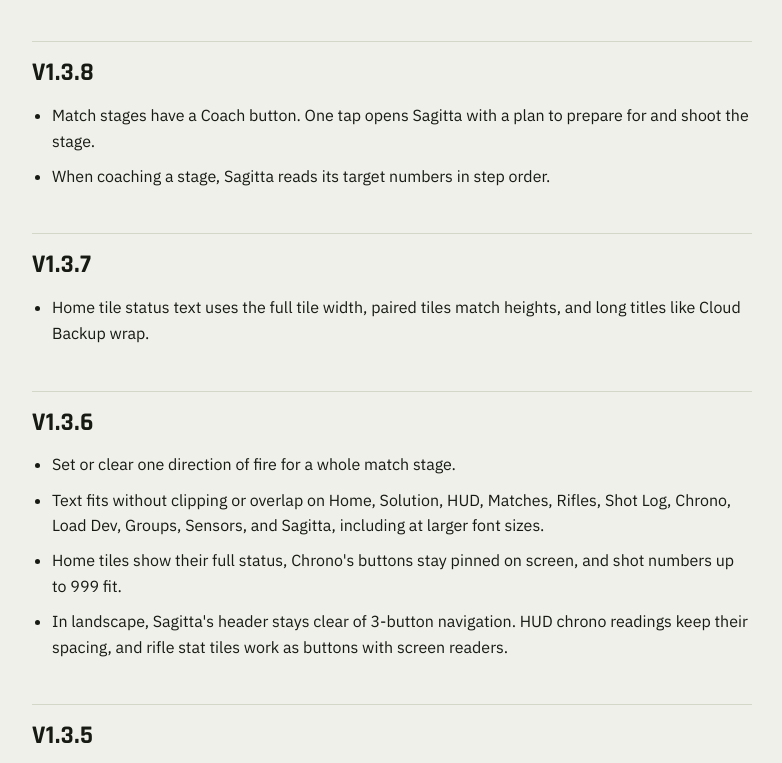
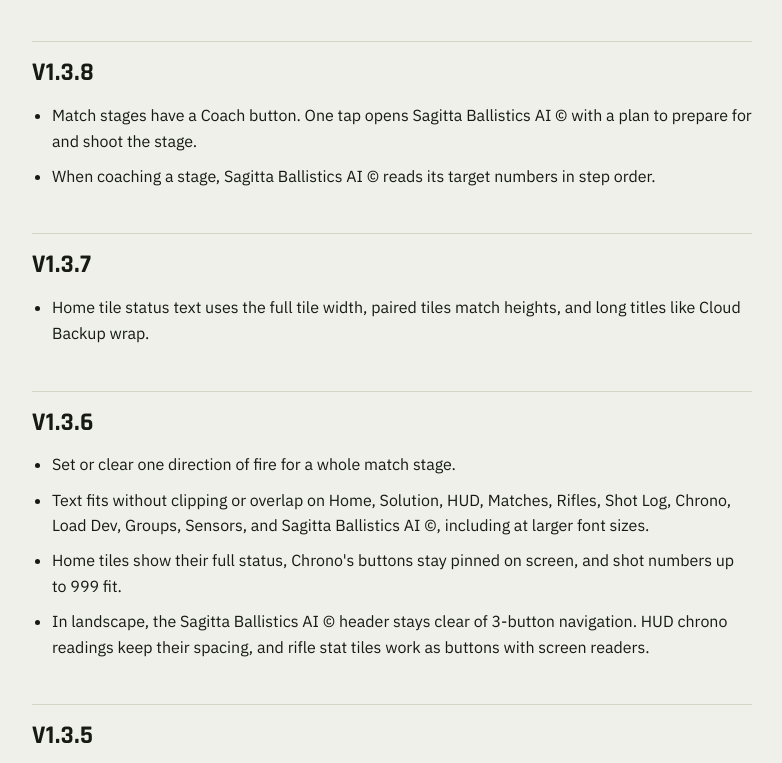
Before and after one commit to Pstover99/bullseye-privacy, a plain HTML site: page app-update-history/index.html in a window 1280 px wide. Shown: the part 583-1346 px from the top of the page, without its empty margins (248-1030 px from the left). Drawn offline with Linux system fonts and the light colour scheme.

Commit message:
App Update History: Sagitta → Sagitta Ballistics AI © (#299)
* App Update History: rename Sagitta to Sagitta Ballistics AI

Co-Authored-By: Claude Opus 5.5 <noreply@anthropic.com>

* Use Sagitta Ballistics AI © name on App Update History

Co-Authored-By: Claude Opus 5.5 <noreply@anthropic.com>

---------

Co-authored-by: Sean Bordner <341090567+seanbordner-sys@users.noreply.github.com>
Co-authored-by: Claude Opus 5.5 <noreply@anthropic.com>

```diff
--- a/app-update-history/index.html
+++ b/app-update-history/index.html
@@ -106,8 +106,8 @@
 
     <h2>v1.3.8</h2>
     <ul>
-      <li>Match stages have a Coach button. One tap opens Sagitta with a plan to prepare for and shoot the stage.</li>
-      <li>When coaching a stage, Sagitta reads its target numbers in step order.</li>
+      <li>Match stages have a Coach button. One tap opens Sagitta Ballistics AI &copy; with a plan to prepare for and shoot the stage.</li>
+      <li>When coaching a stage, Sagitta Ballistics AI &copy; reads its target numbers in step order.</li>
     </ul>
 
     <h2>v1.3.7</h2>
@@ -118,9 +118,9 @@
     <h2>v1.3.6</h2>
     <ul>
       <li>Set or clear one direction of fire for a whole match stage.</li>
-      <li>Text fits without clipping or overlap on Home, Solution, HUD, Matches, Rifles, Shot Log, Chrono, Load Dev, Groups, Sensors, and Sagitta, including at larger font sizes.</li>
+      <li>Text fits without clipping or overlap on Home, Solution, HUD, Matches, Rifles, Shot Log, Chrono, Load Dev, Groups, Sensors, and Sagitta Ballistics AI &copy;, including at larger font sizes.</li>
       <li>Home tiles show their full status, Chrono's buttons stay pinned on screen, and shot numbers up to 999 fit.</li>
-      <li>In landscape, Sagitta's header stays clear of 3-button navigation. HUD chrono readings keep their spacing, and rifle stat tiles work as buttons with screen readers.</li>
+      <li>In landscape, the Sagitta Ballistics AI &copy; header stays clear of 3-button navigation. HUD chrono readings keep their spacing, and rifle stat tiles work as buttons with screen readers.</li>
     </ul>
 
     <h2>v1.3.5</h2>
@@ -163,9 +163,9 @@
 
     <h2>v1.3.0</h2>
     <ul>
-      <li>Sagitta uses the accent color you choose in Settings.</li>
+      <li>Sagitta Ballistics AI &copy; uses the accent color you choose in Settings.</li>
       <li>Voice shot calls stay accurate and reliable across long sessions.</li>
-      <li>Cloud backup and Sagitta keep working when another phone runs a newer version of Bullseye.</li>
+      <li>Cloud backup and Sagitta Ballistics AI &copy; keep working when another phone runs a newer version of Bullseye.</li>
       <li>Smaller download.</li>
     </ul>
   </div>
```
Also changed, not shown: _pages/app-update-history.html (+6 -6 lines).
